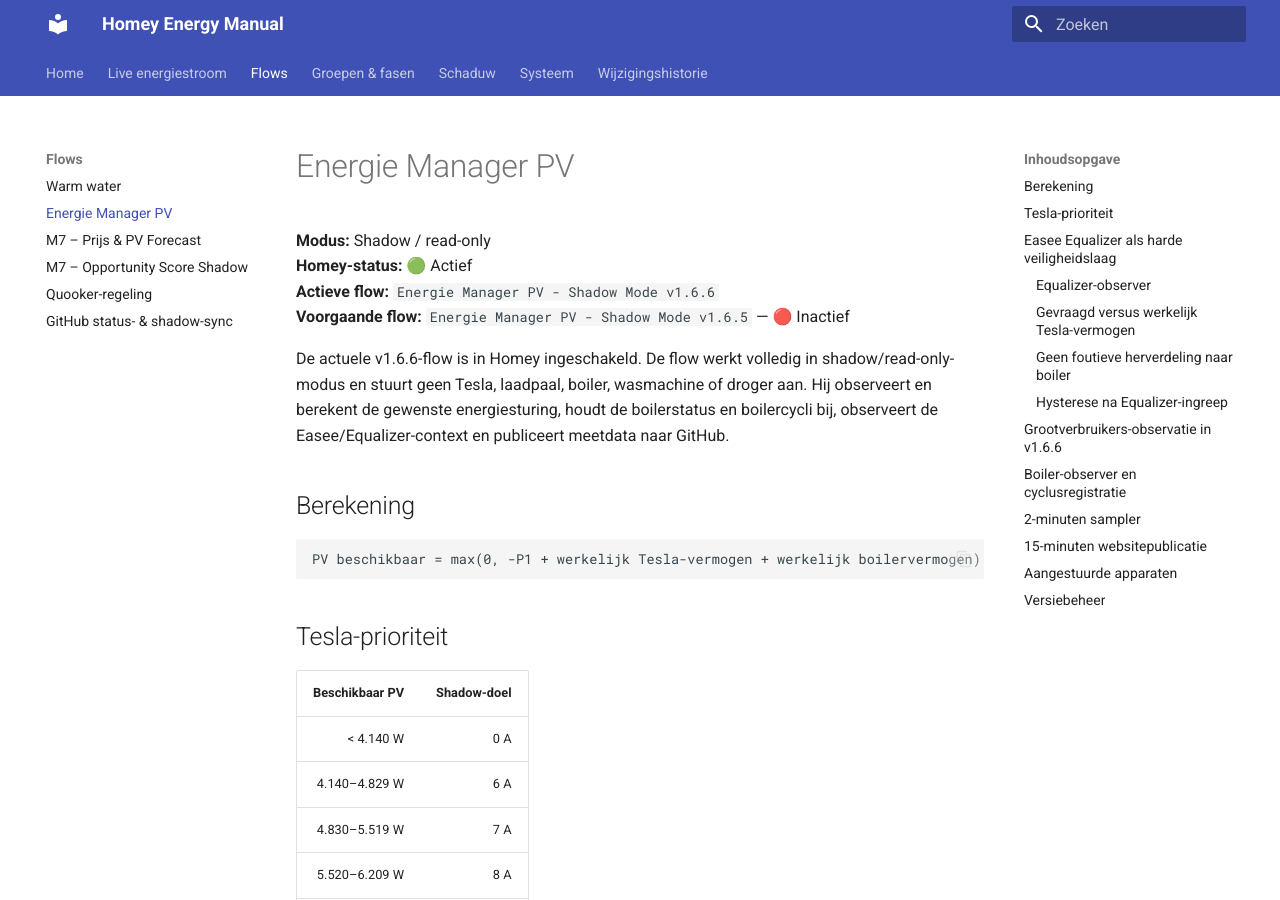
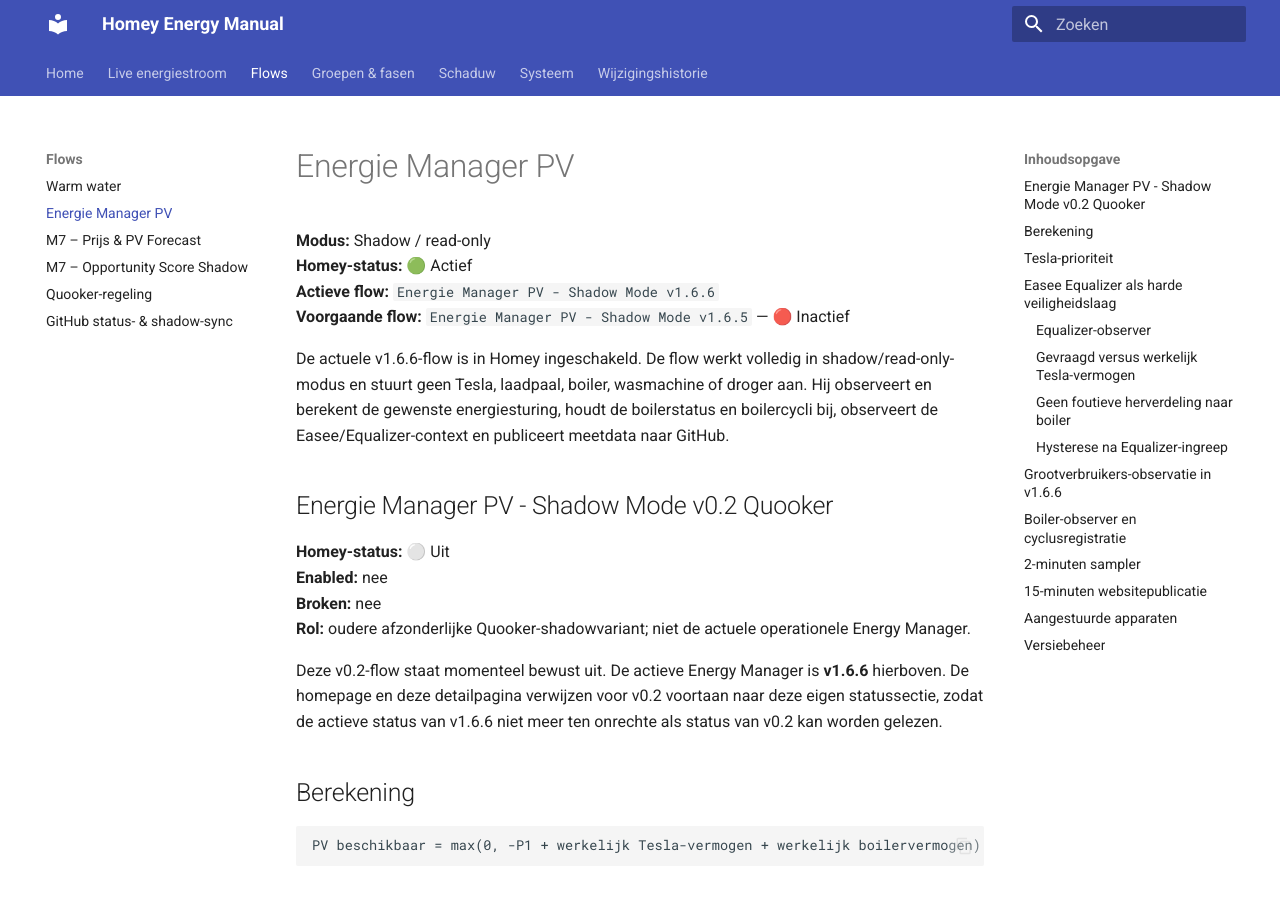
Before and after one commit to OnsKasteeltje/homey-energy-manual, an MkDocs documentation site: the page built from docs/energie-manager.md, in a window 1280 px wide and 900 px high. Built offline with MkDocs 1.6.1 and Material for MkDocs 9.7.7, drawn with Linux system fonts in a browser that asks for light colours.

Commit message:
docs: clarify inactive Quooker shadow flow status

```diff
--- a/docs/energie-manager.md
+++ b/docs/energie-manager.md
@@ -6,6 +6,15 @@
 **Voorgaande flow:** `Energie Manager PV - Shadow Mode v1.6.5` — 🔴 Inactief
 
 De actuele v1.6.6-flow is in Homey ingeschakeld. De flow werkt volledig in shadow/read-only-modus en stuurt geen Tesla, laadpaal, boiler, wasmachine of droger aan. Hij observeert en berekent de gewenste energiesturing, houdt de boilerstatus en boilercycli bij, observeert de Easee/Equalizer-context en publiceert meetdata naar GitHub.
+
+## Energie Manager PV - Shadow Mode v0.2 Quooker
+
+**Homey-status:** ⚪ Uit
+**Enabled:** nee
+**Broken:** nee
+**Rol:** oudere afzonderlijke Quooker-shadowvariant; niet de actuele operationele Energy Manager.
+
+Deze v0.2-flow staat momenteel bewust uit. De actieve Energy Manager is **v1.6.6** hierboven. De homepage en deze detailpagina verwijzen voor v0.2 voortaan naar deze eigen statussectie, zodat de actieve status van v1.6.6 niet meer ten onrechte als status van v0.2 kan worden gelezen.
 
 ## Berekening
 
```
